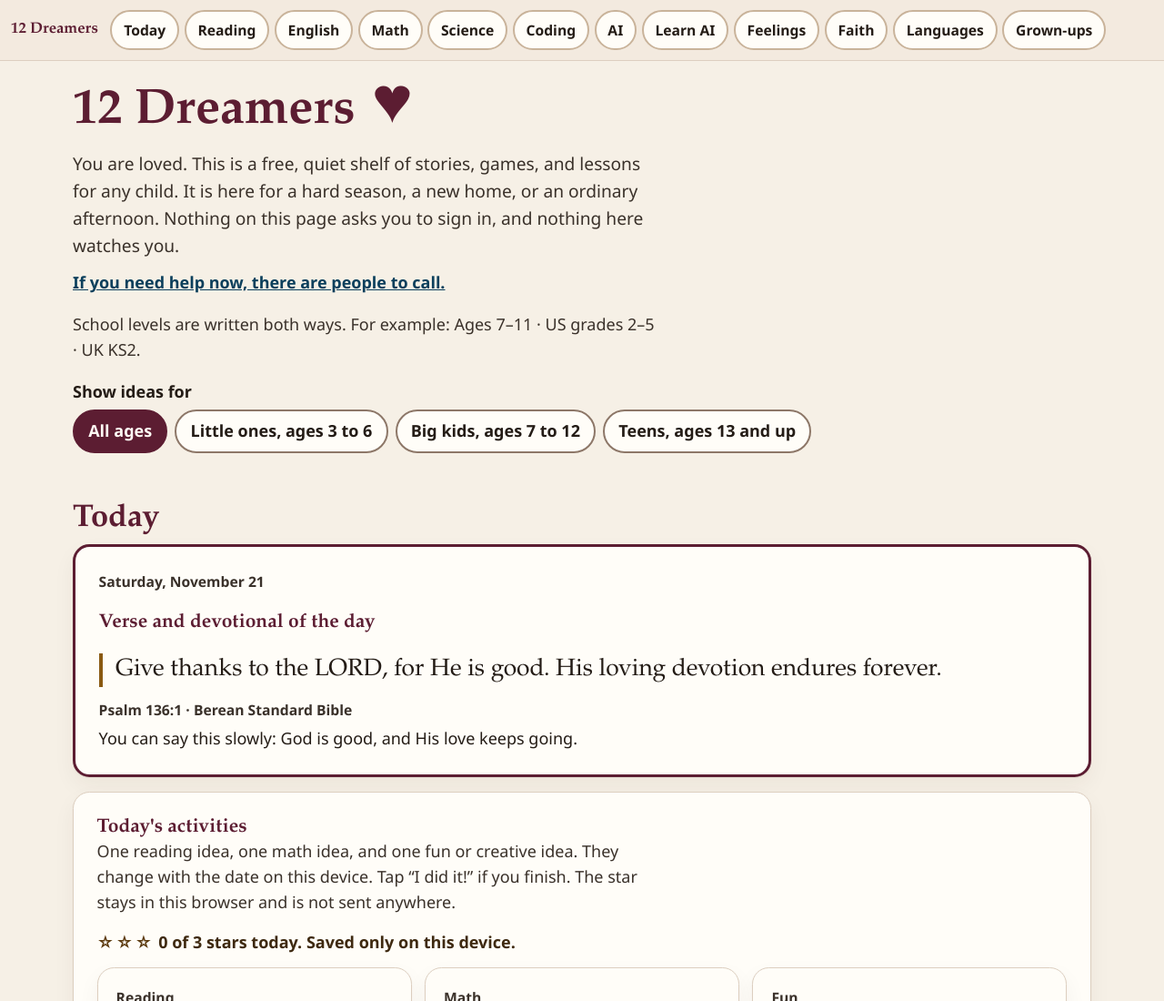
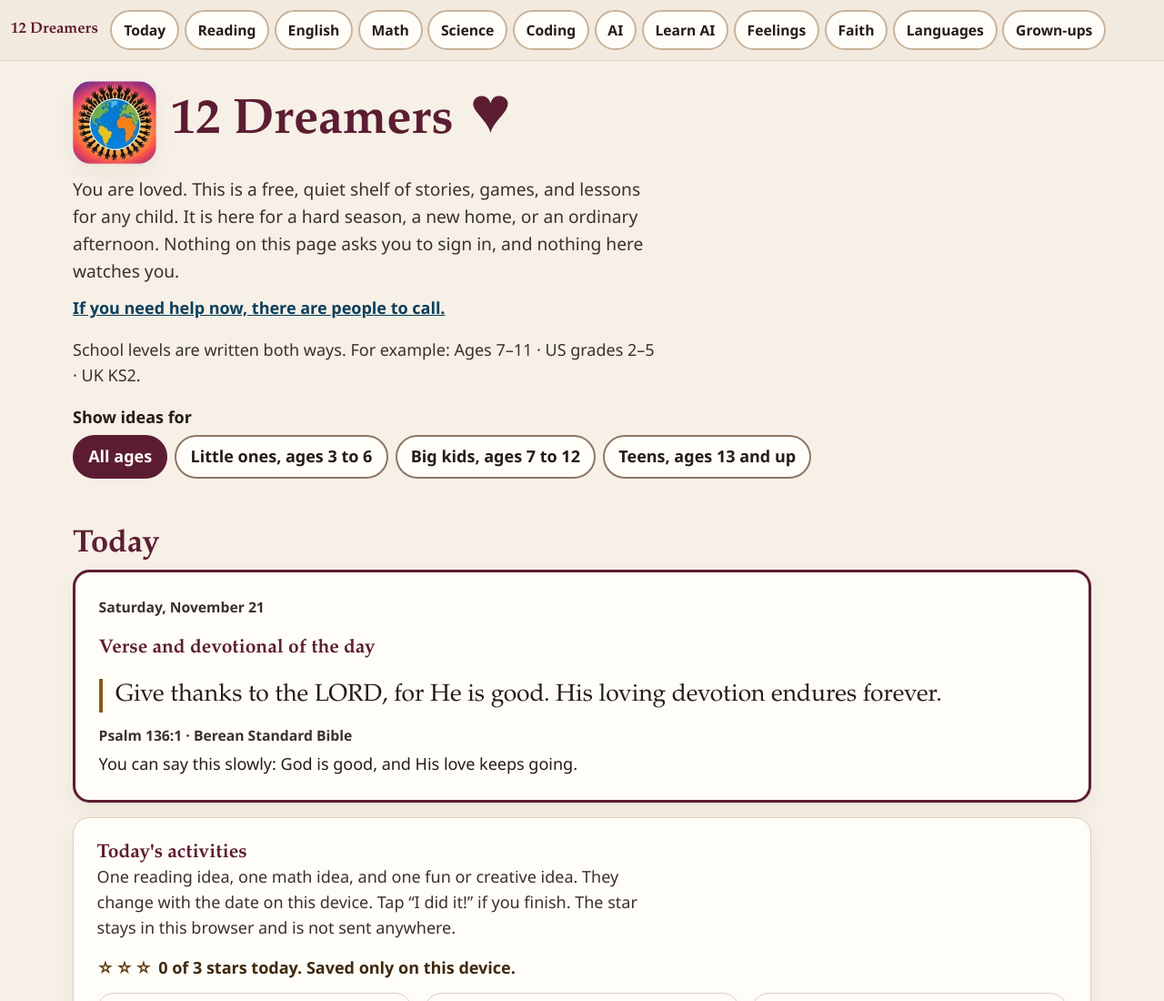
Before and after one commit to orphanconnect/12dreamers-static-site, a plain HTML site: page index.html in a window 1280 px wide. Shown: the top 1100 px of the page at 91% size. Drawn offline with Linux system fonts and the light colour scheme.

Commit message:
Add the 12 Dreamers logo beside the site name (#4)
Place a local WebP mark in the header and on the missing page, linking home, and use the same artwork for the favicon.

Co-authored-by: Cursor Agent <cursoragent@cursor.com>
Co-authored-by: orphanconnect <orphanconnect@users.noreply.github.com>

```diff
--- a/css/styles.css
+++ b/css/styles.css
@@ -140,6 +140,37 @@ svg {
 
 .hero {
   padding: 1.25rem 0 0.5rem;
+}
+
+.masthead {
+  display: flex;
+  align-items: center;
+  gap: 0.8rem 1rem;
+  margin: 0.1rem 0 0.85rem;
+  min-width: 0;
+}
+
+.masthead h1 {
+  margin: 0;
+  min-width: 0;
+  overflow-wrap: break-word;
+}
+
+.logo-link {
+  flex: 0 0 auto;
+  display: block;
+  line-height: 0;
+  border-radius: 22%;
+}
+
+.logo-link img {
+  display: block;
+  width: clamp(4rem, 16vw, 5.75rem);
+  height: auto;
+  aspect-ratio: 163 / 161;
+  border: 0;
+  border-radius: 22%;
+  box-shadow: var(--shadow);
 }
 
 h1,
--- a/index.html
+++ b/index.html
@@ -49,7 +49,12 @@
   </div>
 
   <header class="wrap hero" id="top">
-    <h1>12 Dreamers <span class="heart" aria-hidden="true">♥</span></h1>
+    <div class="masthead">
+      <a class="logo-link" href="/">
+        <img src="assets/logo.webp" width="163" height="161" alt="12 Dreamers logo">
+      </a>
+      <h1>12 Dreamers <span class="heart" aria-hidden="true">♥</span></h1>
+    </div>
     <p class="lede">You are loved. This is a free, quiet shelf of stories, games, and lessons for any child. It is here for a hard season, a new home, or an ordinary afternoon. Nothing on this page asks you to sign in, and nothing here watches you.</p>
     <p class="help-jump"><a href="#help-now">If you need help now, there are people to call.</a></p>
     <p class="fine">School levels are written both ways. For example: Ages 7–11 · US grades 2–5 · UK KS2.</p>
```
Also changed, not shown: 404.html (+6 -1 lines), apple-touch-icon.png, assets/logo.webp (added), favicon-32.png, favicon.ico, favicon.svg.
